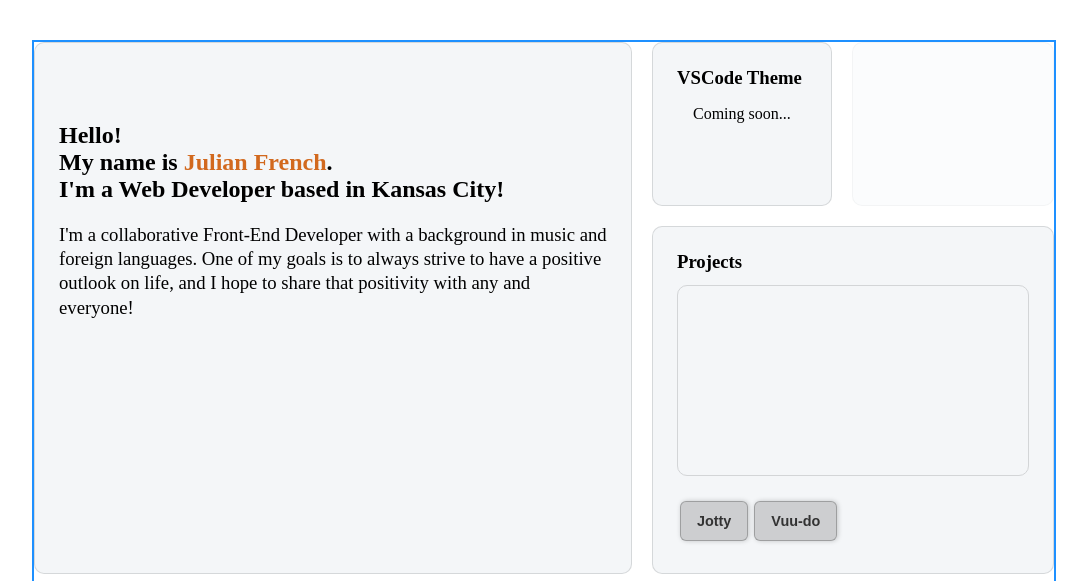
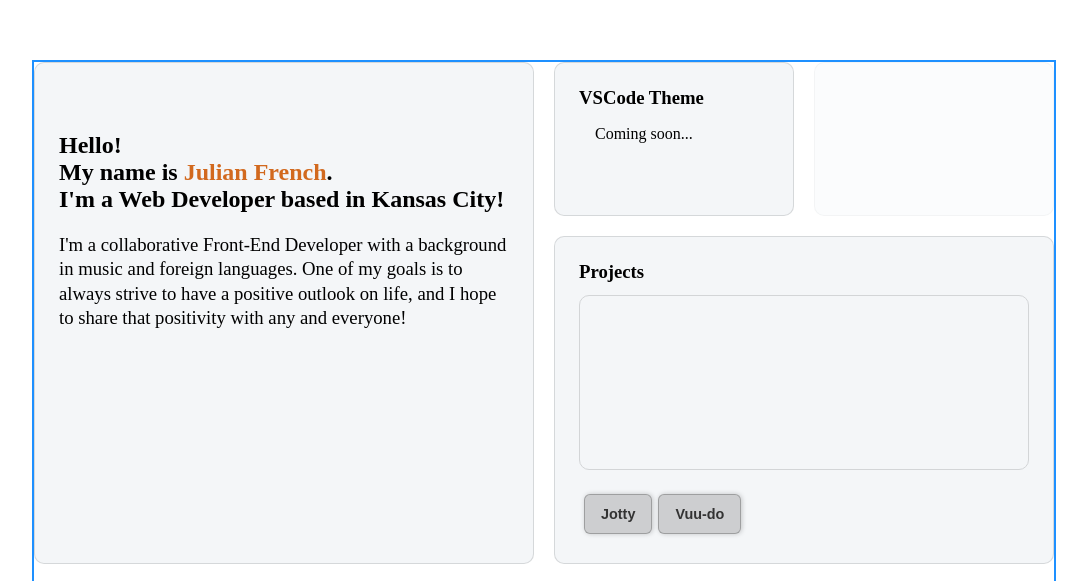
Before and after one commit to Jufrench/ju2, a Gatsby site: page / in a window 1280 px wide. Shown: the top 581 px of the page, without its empty margins (96-1183 px from the left). Built offline with nearby package versions, Linux system fonts and the light colour scheme; Gatsby itself is replaced by a stand-in of ours.

Commit message:
Cleanup responsiveness

```diff
--- a/src/pages/index.tsx
+++ b/src/pages/index.tsx
@@ -45,11 +45,12 @@
 const mainWrappeDesktopr: React.CSSProperties = {
   display: "grid",
   gap: "1.25rem",
-  height: "90vh",
+  // height: "90vh",
 }
 
 const gridItem = {
   padding: "1.5rem",
+  // padding: "22px",
   borderRadius: "10px",
   background: "rgba(234,238,242, 0.5)",
   border: "1px solid rgba(211,213,215,0.9)",
@@ -101,17 +102,6 @@
   onMouseLeave?: () => void;
   href?: string;
 }
-
-// const RectActionComp = (props: RectButtonProps): JSX.Element => {
-//   return (
-//     <>
-//       {props.isLink ?
-//         <li style={rectButton}><a style={{ color: "#fff", textDecoration: "none"}} href={props.href}>{props.text}</a></li> :
-//         <button style={rectButton}>{props.text}</button>
-//       }
-//     </>
-//   )
-// }
 
 const StyledRectangle = (props: StyledRectangleProps): JSX.Element => {
   const background = props.background ? props.background : `rgba(${props.color}, 0.2)`;
@@ -201,17 +191,13 @@
         <aside className="projects" style={{...gridItem, position: "relative"}}>
             <h3>Projects</h3>
             <div style={{marginTop: "12px", borderRadius: "10px",
-              border: "1px solid rgba(211,213,215,1)", height: "64%"}}></div>
+              border: "1px solid rgba(211,213,215,1)"}}></div>
             <ul style={{
                   borderRadius: "10px",
-                  position: "absolute",
-                  left: "22px",
-                  bottom: "22px",
-                  height: "60px",
                   width: "calc(100% - 44px)",
                   display: "flex",
                   alignItems: "center",
-                  padding: "2px",
+                  padding: "2px"
                 }}>
               {projectsList.map((project, index) => {
                 return (
--- a/src/styles/global.css
+++ b/src/styles/global.css
@@ -21,7 +21,12 @@
 .intro {}
 .theme {}
 .settings {}
-.projects {}
+.projects > div {
+  height: 175px;
+}
+.projects > ul {
+  margin-top: .75rem;
+}
 .tech {}
 .block-6 {}
 .contact {}
@@ -30,10 +35,11 @@
   .content-wrapper {
     height: "100vh";
     border: "2px solid red";
+    padding: 0;
   }
   .main-wrapper {
     border: 2px solid dodgerblue;
-    grid-template-columns: 1fr;
+    grid-template-columns: repeat(4, 1fr);
     grid-template-rows: repeat(4, minmax(0, 1fr));
     height: 85%;
     position: absolute;
@@ -62,6 +68,15 @@
     grid-row: 2 / 4;
   }
 
+  .projects > div {
+    height: 175px;
+  }
+
+  .projects > ul {
+    position: absolute;
+    bottom: 1.5rem;
+  }
+
   .tech {
     grid-column: 1 / 3;
     grid-row: 4 / 5;
@@ -77,3 +92,7 @@
     grid-row: 4 / 5;
   }
 }
+
+@media screen and (min-width: 768px) {
+
+}
```
